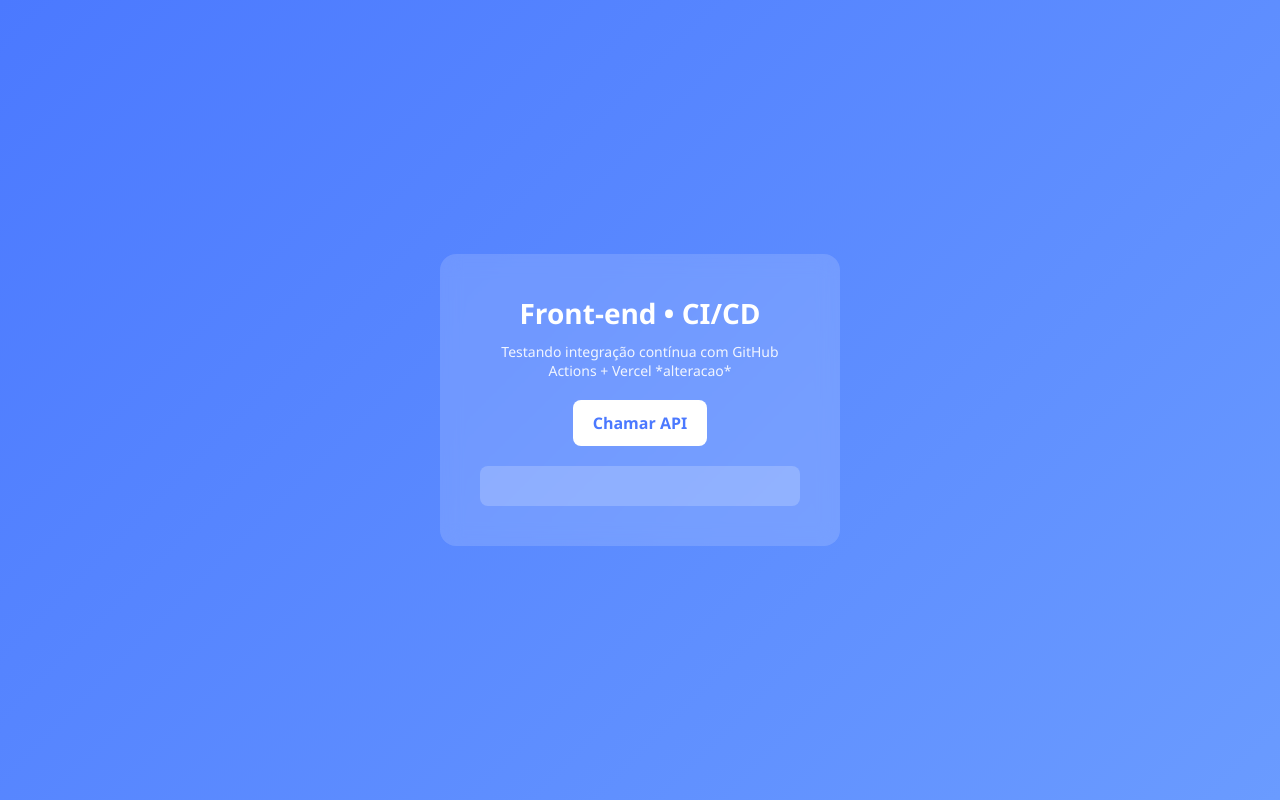
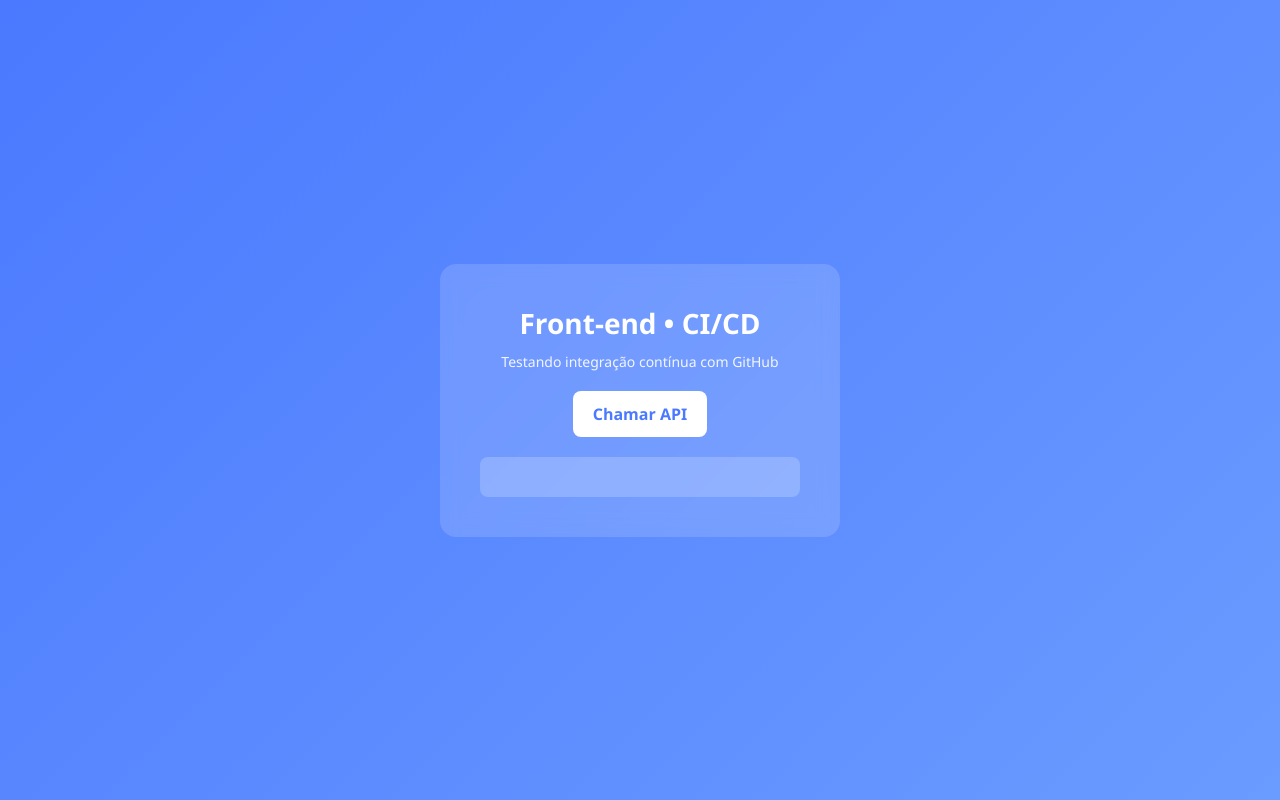
Before and after one commit to hugozera1/projeto-ci-cd-front, a plain HTML site: page index.html in a window 1280 px wide. Drawn offline with Linux system fonts and the light colour scheme.

Commit message:
chore: alterando texto

```diff
--- a/index.html
+++ b/index.html
@@ -10,7 +10,7 @@
     <div class="container">
       <h1>Front-end • CI/CD</h1>
       <p class="sub">
-        Testando integração contínua com GitHub Actions + Vercel *alteracao*
+        Testando integração contínua com GitHub
       </p>
 
       <button id="btnChamarAPI">Chamar API</button>
```
